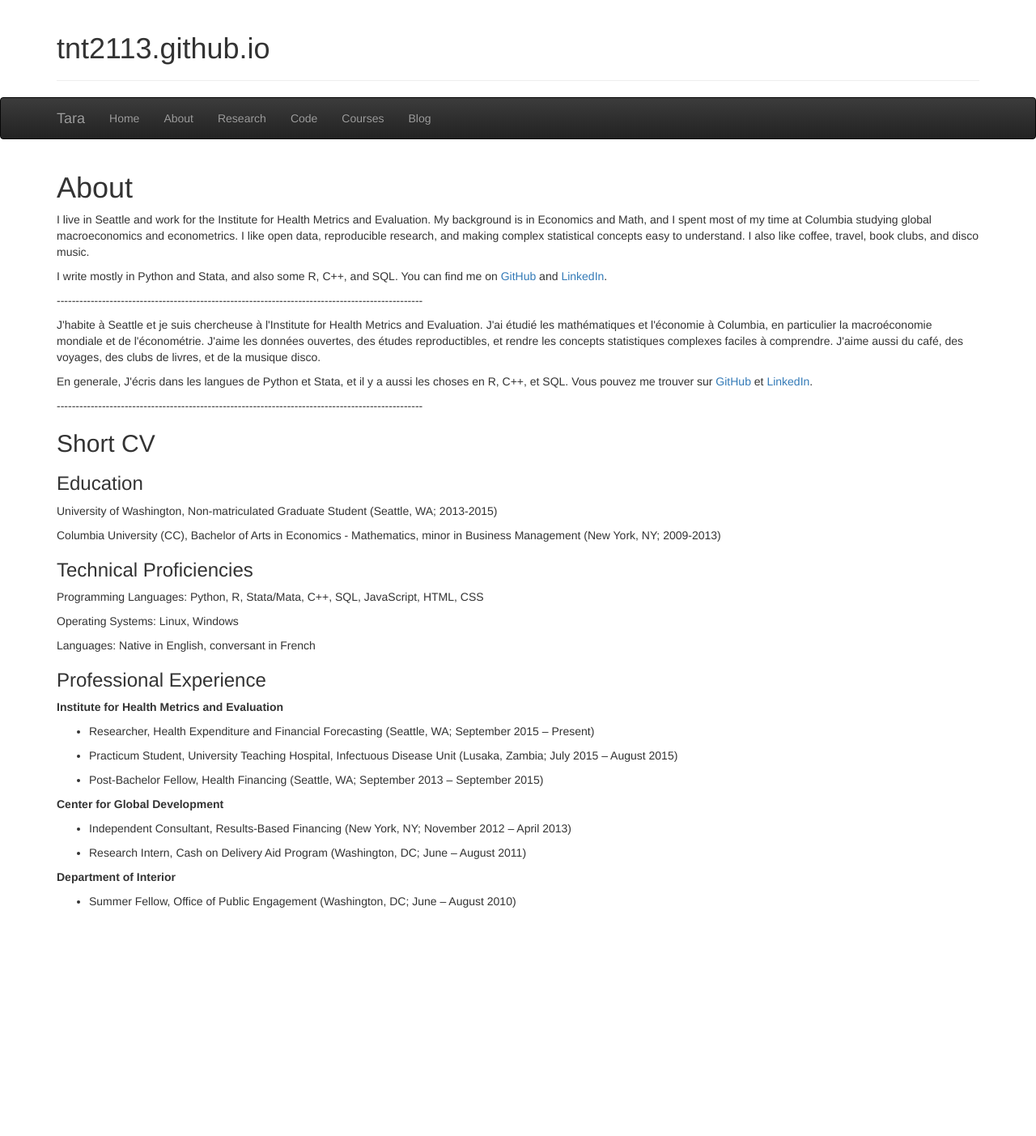
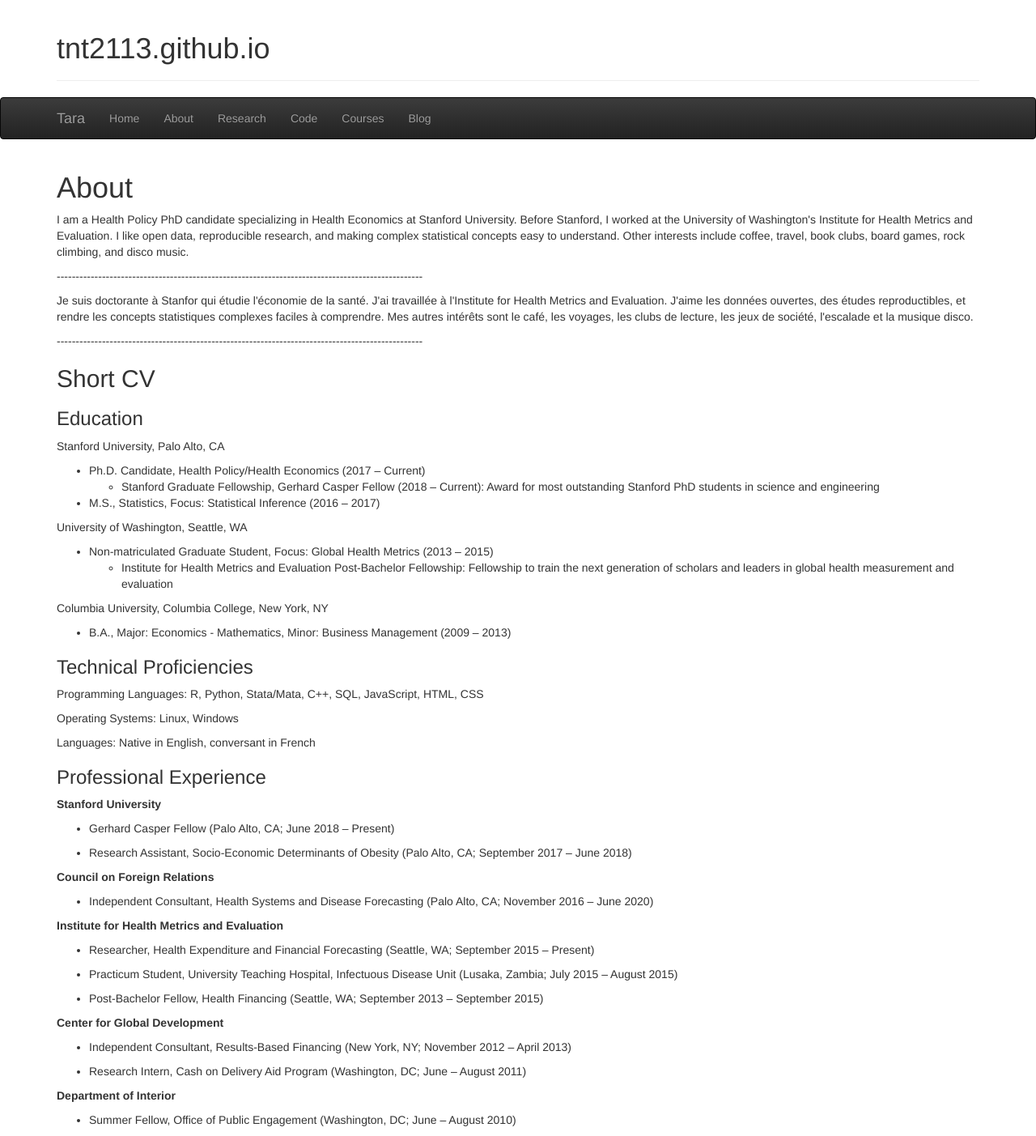
Before and after one commit to tnt2113/tnt2113.github.io, a Jekyll site: the page about/index.html, which Jekyll copies as it is, in a window 1280 px wide. Shown: the whole page at 81% size. Built offline with Jekyll 4.4.1, drawn with Linux system fonts in a browser that asks for light colours; before the commit the page ends 1133 px from its top, so only the background shows below that.

Commit message:
update resume

```diff
--- a/about/index.html
+++ b/about/index.html
@@ -69,29 +69,51 @@
 
 <h1 class="post-title">About</h1>
 
-<p>I live in Seattle and work for the Institute for Health Metrics and Evaluation. My background is in Economics and Math, and I spent most of my time at Columbia studying global macroeconomics and econometrics. I like open data, reproducible research, and making complex statistical concepts easy to understand.  I also like coffee, travel, book clubs, and disco music. </p>
-
-<p>I write mostly in Python and Stata, and also some R, C++, and SQL.  You can find me on <a href = "https://github.com/tnt2113">GitHub</a> and <a href = "https://www.linkedin.com/in/tara-templin-7360b174">LinkedIn</a>.</p>
+<p>I am a Health Policy PhD candidate specializing in Health Economics at Stanford University. Before Stanford, I worked at the University of Washington's Institute for Health Metrics and Evaluation. I like open data, reproducible research, and making complex statistical concepts easy to understand. Other interests include coffee, travel, book clubs, board games, rock climbing, and disco music.</p>
 
 <p>-------------------------------------------------------------------------------------------------</p>
 
-<p>J'habite à Seattle et je suis chercheuse à l'Institute for Health Metrics and Evaluation. J'ai étudié les mathématiques et l'économie à Columbia, en particulier la macroéconomie mondiale et de l'économétrie. J'aime les données ouvertes, des études reproductibles, et rendre les concepts statistiques complexes faciles à comprendre. J'aime aussi du café, des voyages, des clubs de livres, et de la musique disco. </p>
-
-<p>En generale, J'écris dans les langues de Python et Stata, et il y a aussi les choses en R, C++, et SQL. Vous pouvez me trouver sur <a href = "https://github.com/tnt2113">GitHub</a> et <a href = "https://www.linkedin.com/in/tara-templin-7360b174"> LinkedIn</a>.</p>
+<p>Je suis doctorante à Stanfor qui étudie l'économie de la santé. J'ai travaillée à l'Institute for Health Metrics and Evaluation. J'aime les données ouvertes, des études reproductibles, et rendre les concepts statistiques complexes faciles à comprendre. Mes autres intérêts sont le café, les voyages, les clubs de lecture, les jeux de société, l'escalade et la musique disco.</p>
 
 <p>-------------------------------------------------------------------------------------------------</p>
 <h2>Short CV</h2>
 
 <h3>Education</h3>
-<p>University of Washington, Non-matriculated Graduate Student (Seattle, WA; 2013-2015)</p>
-<p>Columbia University (CC), Bachelor of Arts in Economics - Mathematics, minor in Business Management (New York, NY; 2009-2013)</p>
+<p>Stanford University, Palo Alto, CA </p>
+<ul>
+<li>Ph.D. Candidate, Health Policy/Health Economics  (2017 – Current)</li>
+  <ul>
+  <li> Stanford Graduate Fellowship, Gerhard Casper Fellow (2018 – Current): Award for most outstanding Stanford PhD students in science and engineering
+  </ul>
+<li> M.S., Statistics, Focus: Statistical Inference  (2016 – 2017)</li>
+</ul>
+<p> University of Washington, Seattle, WA </p>
+  <ul>
+<li>Non-matriculated Graduate Student, Focus: Global Health Metrics (2013 – 2015)</li>
+  <ul>
+  <li> Institute for Health Metrics and Evaluation Post-Bachelor Fellowship: Fellowship to train the next generation of scholars and leaders in global health measurement and evaluation
+  </ul>
+</ul>
+<p> Columbia University, Columbia College, New York, NY </p>
+  <ul>
+<li>B.A., Major: Economics - Mathematics, Minor: Business Management (2009 – 2013)</li>
+</ul>
 
 <h3>Technical Proficiencies</h3>
-<p>Programming Languages: Python, R, Stata/Mata, C++, SQL, JavaScript, HTML, CSS
-<p>Operating Systems: Linux, Windows
-<p>Languages: Native in English, conversant in French
+<p>Programming Languages: R, Python, Stata/Mata, C++, SQL, JavaScript, HTML, CSS</p>
+<p>Operating Systems: Linux, Windows</p>
+<p>Languages: Native in English, conversant in French</p>
 
 <h3>Professional Experience</h3>
+<p><b> Stanford University </b></p>
+  <ul>
+    <li><p>Gerhard Casper Fellow (Palo Alto, CA; June 2018 – Present)</p></li>
+    <li><p>Research Assistant, Socio-Economic Determinants of Obesity (Palo Alto, CA; September 2017 – June 2018)</p></li>
+</ul>
+  <p><b> Council on Foreign Relations  </b></p>
+  <ul>
+    <li><p>Independent Consultant, Health Systems and Disease Forecasting (Palo Alto, CA; November 2016 – June 2020)</p></li>
+</ul>
 <p><b>Institute for Health Metrics and Evaluation</b></p>
 <ul>
 <li><p>Researcher, Health Expenditure and Financial Forecasting (Seattle, WA; September 2015 – Present)</p></li>
```
